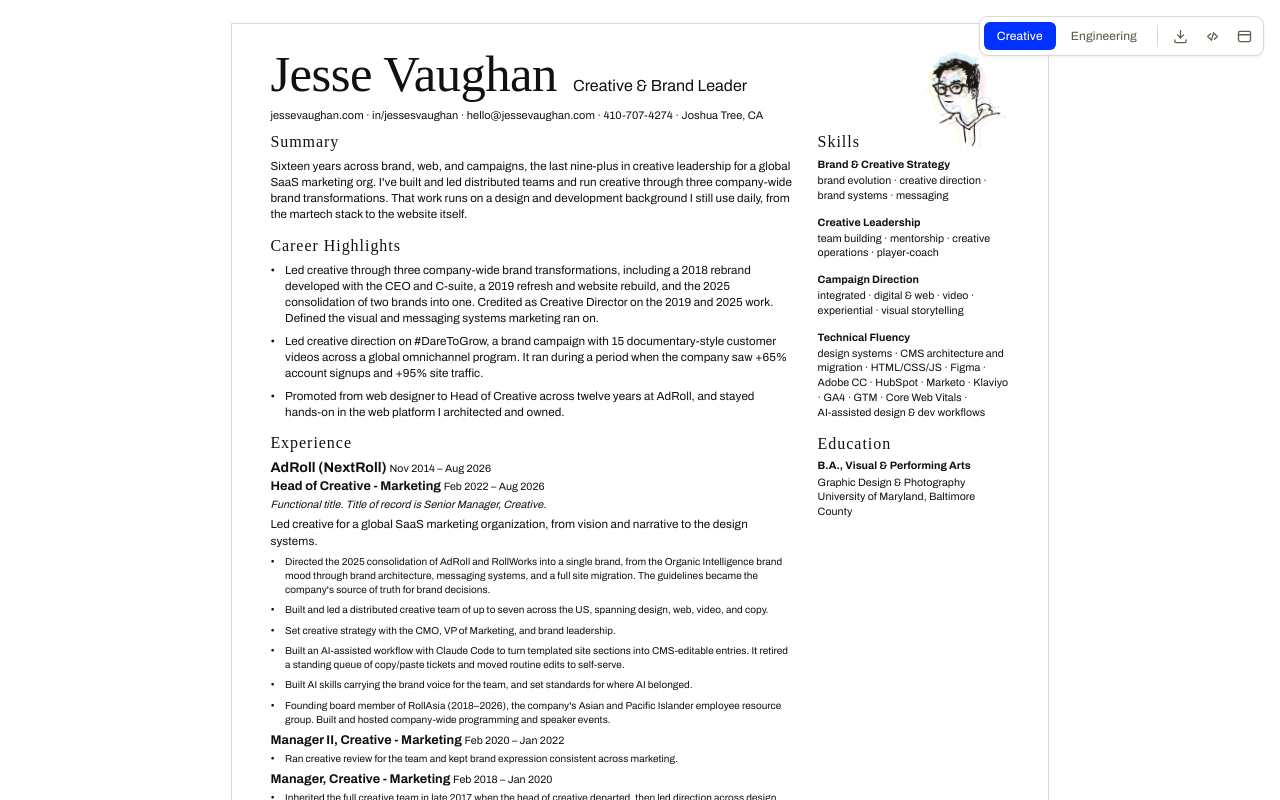
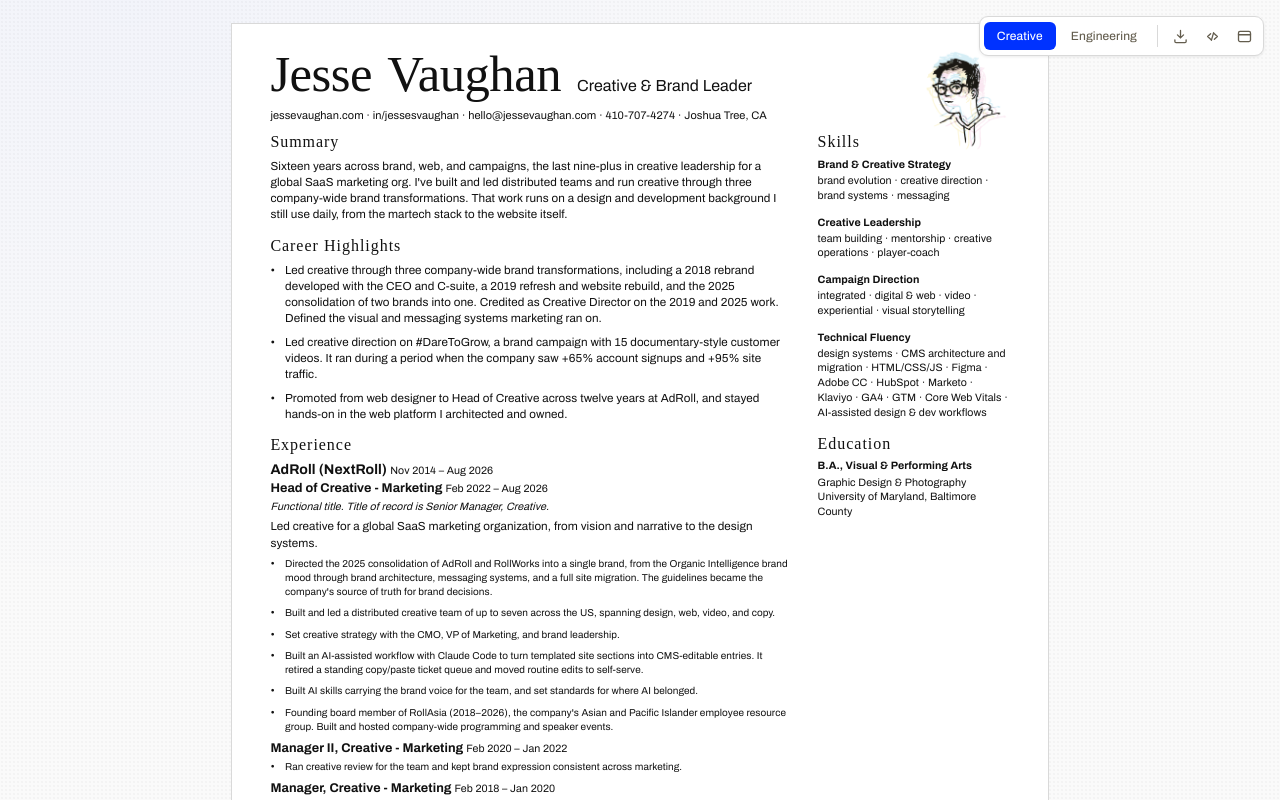
Before and after one commit to jessevaughan/resume, a React (Vite) app: page / in a window 1280 px wide. Shown: the top 800 px of the page. Built offline with nearby package versions, Linux system fonts and the light colour scheme; a web font is replaced by a local one.

Commit message:
copy edits, adjusting spacing on PDF design

```diff
--- a/src/data/resume.ts
+++ b/src/data/resume.ts
@@ -26,7 +26,7 @@
     // creative
     [
       `Led creative through three company-wide brand transformations, including a 2018 rebrand developed with the CEO and C-suite, a 2019 refresh and website rebuild, and the 2025 consolidation of two brands into one. Credited as Creative Director on the 2019 and 2025 work. Defined the visual and messaging systems marketing ran on.`,
-      `Led creative direction on #DareToGrow, a brand campaign with 15 documentary-style customer videos across a global omnichannel program. It ran during a period when the company saw +65% account signups and +95% site traffic.`,
+      `Led creative direction on #DareToGrow, a brand campaign with 15 documentary-style customer videos. It ran during a period when the company saw +65% account signups and +95% site traffic.`,
       `Promoted from web designer to Head of Creative across twelve years at AdRoll, and stayed hands-on in the web platform I architected and owned.`,
     ],
     // engineering
@@ -62,7 +62,7 @@
             `Directed the 2025 consolidation of AdRoll and RollWorks into a single brand, from the Organic Intelligence brand mood through brand architecture, messaging systems, and a full site migration. The guidelines became the company's source of truth for brand decisions.`,
             `Built and led a distributed creative team of up to seven across the US, spanning design, web, video, and copy.`,
             `Set creative strategy with the CMO, VP of Marketing, and brand leadership.`,
-            `Built an AI-assisted workflow with Claude Code to turn templated site sections into CMS-editable entries. It retired a standing queue of copy/paste tickets and moved routine edits to self-serve.`,
+            `Built an AI-assisted workflow with Claude Code to turn templated site sections into CMS-editable entries. It retired a standing copy/paste ticket queue and moved routine edits to self-serve.`,
             `Built AI skills carrying the brand voice for the team, and set standards for where AI belonged.`,
             `Founding board member of RollAsia (2018–2026), the company's Asian and Pacific Islander employee resource group. Built and hosted company-wide programming and speaker events.`,
           ],
@@ -72,7 +72,7 @@
             `Built an AI-assisted workflow with Claude Code to convert hardcoded template sections into CMS-editable entries. Retired a standing copy/paste ticket queue and moved routine edits to self-serve.`,
             `Built tooling for teams using AI assistants, with skills carrying brand voice and standards for where AI belonged.`,
             `Led the site migration behind the 2025 AdRoll–RollWorks brand consolidation, porting RollWorks content into the existing adroll.com build and retiring rollworks.com to a redirect.`,
-            `Led incident response during a Super Bowl traffic surge and DDoS attack, scaling servers to absorb the load while devops blocked the attacking IP ranges. Then built a standing bot blocklist into Fastly with devops.`,
+            `Responded to the 2023 Super Bowl DDoS alongside security and ops, scaling servers to absorb the flood before devops blocked the offending IP ranges. Then built a standing bot blocklist into Fastly.`,
             `Hired web designers and developers to carry day-to-day site work, and kept ownership and my hands in the code.`,
           ],
         ),
--- a/src/styles/resume.css
+++ b/src/styles/resume.css
@@ -68,7 +68,9 @@
   --ui-muted: #635d4e; /* app chrome only (toolbar, mobile notice) */
   --rule: #d9d9d9; /* hairlines */
   --accent: #0032ff;
-  --paper: #fafafa;
+  --paper: #fafafa; /* canvas behind the page */
+  --bg-dot: rgba(17, 17, 17, 0.05); /* canvas halftone */
+  --bg-tint: rgba(0, 50, 255, 0.03); /* canvas corner wash */
 
   /* type scale */
   --fs-name: 38pt;
@@ -94,6 +96,10 @@
   --ls-name: -0.01em;
   --ls-h2: 0.06em;
 
+  /* word spacing — see the note on body */
+  --ws-body: 0.03em;
+  --ws-name: 0.08em; /* the display face's space is narrower still */
+
   /* line height */
   --lh-body: 1.38;
   --lh-list: 1.38;
@@ -113,12 +119,12 @@
   --gap-name-contact: 5pt; /* below the name, clears its descenders */
   --gap-section: 10pt; /* between sections */
   --gap-h2: 5pt; /* below a section heading */
-  --gap-job: 9pt; /* between employers */
+  --gap-job: 10pt; /* between employers */
   --gap-job-title: 2pt; /* below a job title */
   --gap-role: 4pt; /* between roles at one company */
   --gap-note: 3pt; /* around the functional-title note */
   --gap-lede: 5pt; /* below the job lede */
-  --gap-bullet: 5pt; /* between main-column bullets */
+  --gap-bullet: 5.75pt; /* between main-column bullets */
   --bullet-indent: 11pt; /* hanging indent for bullets */
   --fs-bullet-min: 8.25pt; /* marker floor — see the note on .main li::before */
   --gap-skill-group: 9pt; /* between skill groups */
@@ -150,6 +156,13 @@
   line-height: var(--lh-body);
   letter-spacing: var(--ls-body);
   color: var(--ink);
+  /* pdftotext throws away space characters and re-infers word breaks from the
+     gap between glyphs, measured against each font's nominal advance widths.
+     Kerning makes the real advances narrower than nominal, so tight pairs put
+     that gap under its threshold and the space vanished from the text layer:
+     "Jesse Vaughan" extracted as "JesseVaughan". This holds every gap clear of
+     it without touching kerning. Asserted in scripts/pdf.mjs. */
+  word-spacing: var(--ws-body);
   background: #fff;
   width: 8.5in;
   min-height: 11in;
@@ -157,8 +170,20 @@
   padding: var(--page-pad);
 }
 
-/* on screen, hint at the page edge */
+/* on screen, the canvas behind the page and a hint at the page edge */
 @media screen {
+  html {
+    min-height: 100dvh;
+    background-color: var(--paper);
+    background-image:
+      radial-gradient(circle, var(--bg-dot) 0.6px, transparent 0.85px),
+      radial-gradient(120% 100% at 10% 0%, var(--bg-tint), transparent 55%);
+    background-size:
+      4px 4px,
+      auto;
+    background-repeat: repeat, no-repeat; /* dots tile, wash does not */
+  }
+
   body {
     box-shadow: 0 0 0 1px var(--rule);
     margin: 24px auto;
@@ -197,6 +222,7 @@
   font-weight: var(--fw-light);
   line-height: var(--lh-display);
   letter-spacing: var(--ls-name);
+  word-spacing: var(--ws-name);
 }
 
 .role {
@@ -393,8 +419,8 @@
    too. */
 
 body[data-track="engineering"] {
-  --gap-bullet: 4pt;
-  --gap-job: 8pt;
+  --gap-bullet: 4.75pt;
+  --gap-job: 9pt;
 }
 
 /* ---- print ---- */
```
Also changed, not shown: scripts/pdf.mjs (+14 -9 lines).
